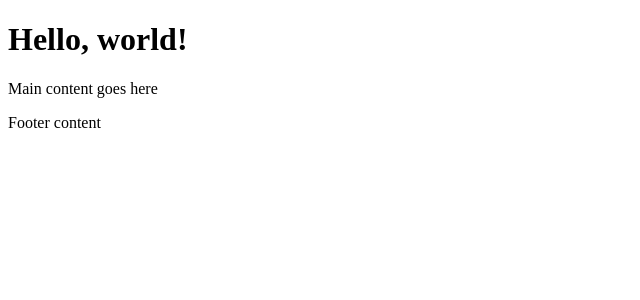
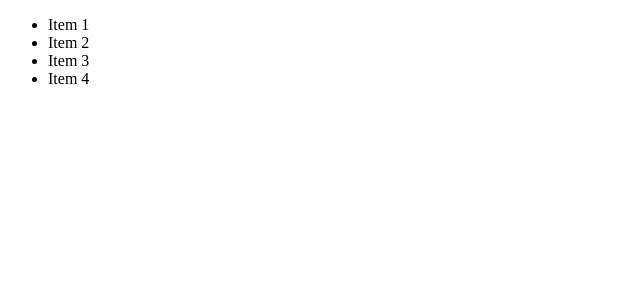
Before and after one commit to pj100-team/react-v3, a React (Create React App) app: page / in a window 1280 px wide. Shown: the top 300 px of the page, without its empty margins (0-640 px from the left). Built offline with nearby package versions, Linux system fonts and the light colour scheme.

Commit message:
👍 Copilot 低レベルテストの2

```diff
--- /dev/null
+++ b/src/CopilotLowTest2.tsx
@@ -0,0 +1,15 @@
+import React from 'react';
+
+const CopilotLowTest2: React.FC = () => {
+  const items = ['Item 1', 'Item 2', 'Item 3', 'Item 4'];
+
+  return (
+    <ul>
+      {items.map((item, index) => (
+        <li key={index}>{item}</li>
+      ))}
+    </ul>
+  );
+};
+
+export default CopilotLowTest2;
--- a/src/index.tsx
+++ b/src/index.tsx
@@ -1,11 +1,11 @@
 import React from 'react';
 import ReactDOM from 'react-dom/client';
-import CopilotLowTest1 from './copilotLowTest1';
+import CopilotLowTest2 from './CopilotLowTest2';
 
 const root = ReactDOM.createRoot(document.getElementById('root') as HTMLElement);
 root.render(
   <React.StrictMode>
     {/* <App /> */}
-    <CopilotLowTest1 title="Hello, world!" />
+    <CopilotLowTest2 />
   </React.StrictMode>,
 );
```
